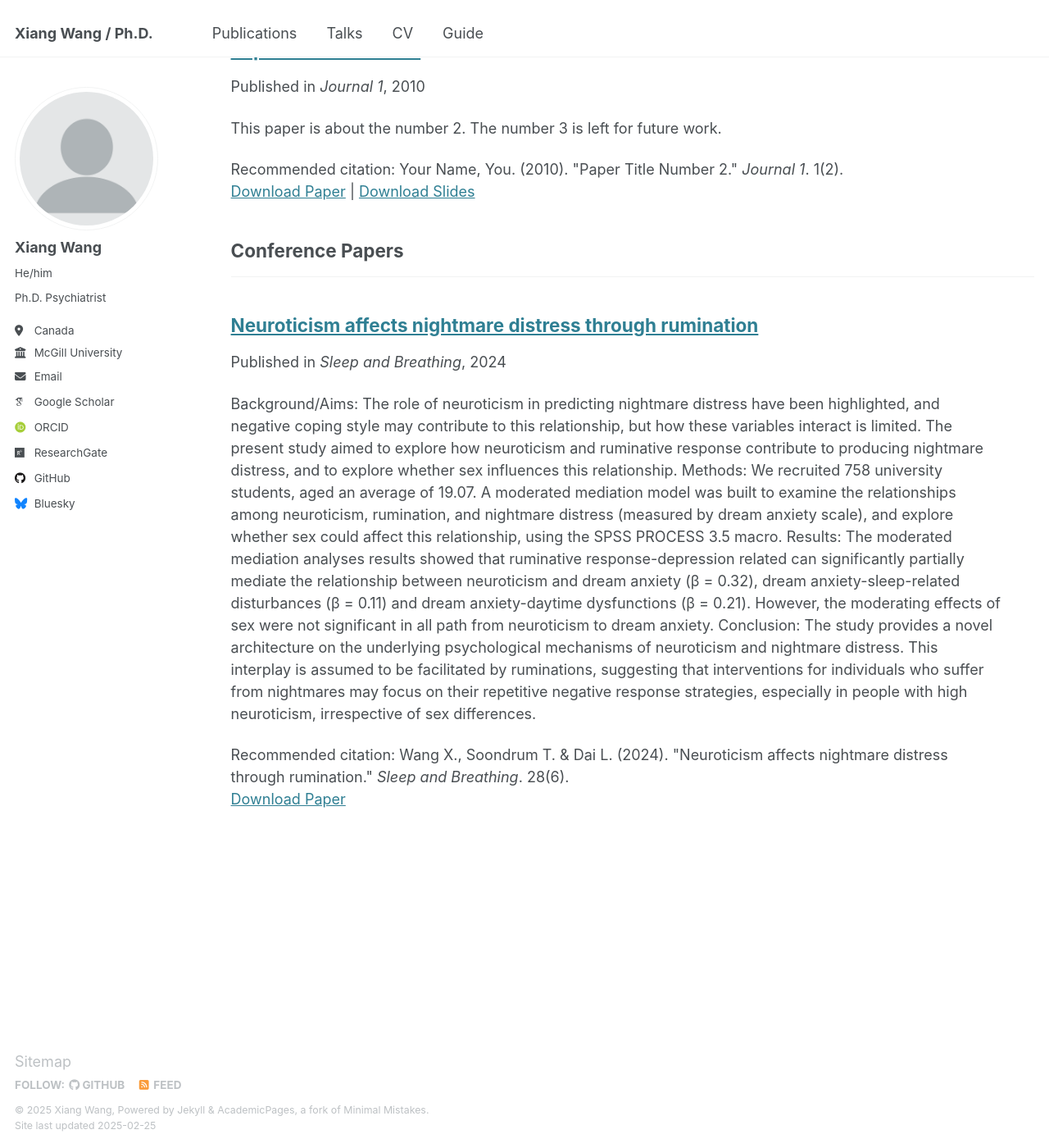
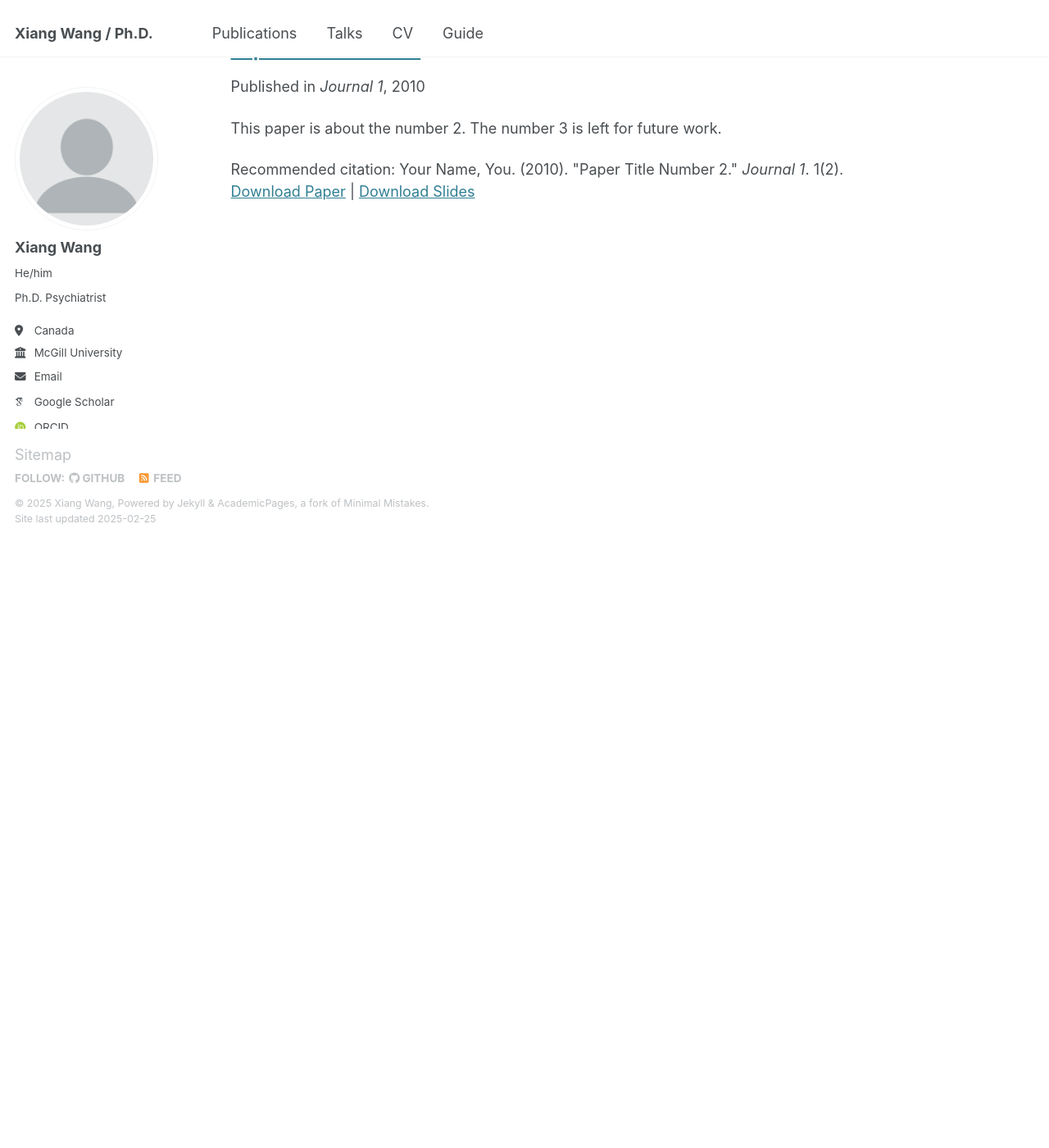
Before and after one commit to Xiang-Wangs/xiang-wangs.github.io, a Jekyll site: the page built from _pages/publications.html, in a window 1280 px wide and 1400 px high, scrolled down 784 px. Shown: the whole window at 82% size. Built offline with Jekyll 4.4.1, drawn with Linux system fonts in a browser that asks for light colours; some web fonts are replaced; after the commit the page ends 1444 px from its top, so only the background shows below that.

Commit message:
Update 20240816_Neuroticism_affects_nightmare_distress_through_rumination.md

```diff
--- a/_publications/20240816_Neuroticism_affects_nightmare_distress_through_rumination.md
+++ b/_publications/20240816_Neuroticism_affects_nightmare_distress_through_rumination.md
@@ -1,9 +1,9 @@
 ---
 title: "Neuroticism affects nightmare distress through rumination"
 collection: publications
-category: conferences
+category: manuscript
 permalink: /publication/20240816_Neuroticism_affects_nightmare_distress_through_rumination
-#excerpt: 'This paper is about fixing template issue #693.'
+excerpt: ''
 date: 2024-08-16
 venue: 'Sleep and Breathing'
 paperurl: 'http://xiang-wangs.github.io/files/20240816_Neuroticism_affects_nightmare_distress_through_rumination.pdf'
@@ -11,6 +11,9 @@ citation: 'Wang X., Soondrum T. & Dai L. (2024). &quot;Neuroticism affects night
 ---
 
 Background/Aims: The role of neuroticism in predicting nightmare distress have been highlighted, and negative coping style may contribute to this relationship, but how these variables interact is limited. The present study aimed to explore how neuroticism and ruminative response contribute to producing nightmare distress, and to explore whether sex influences this relationship.
+
 Methods: We recruited 758 university students, aged an average of 19.07. A moderated mediation model was built to examine the relationships among neuroticism, rumination, and nightmare distress (measured by dream anxiety scale), and explore whether sex could affect this relationship, using the SPSS PROCESS 3.5 macro.
+
 Results: The moderated mediation analyses results showed that ruminative response-depression related can significantly partially mediate the relationship between neuroticism and dream anxiety (β = 0.32), dream anxiety-sleep-related disturbances (β = 0.11) and dream anxiety-daytime dysfunctions (β = 0.21). However, the moderating effects of sex were not significant in all path from neuroticism to dream anxiety.
+
 Conclusion: The study provides a novel architecture on the underlying psychological mechanisms of neuroticism and nightmare distress. This interplay is assumed to be facilitated by ruminations, suggesting that interventions for individuals who suffer from nightmares may focus on their repetitive negative response strategies, especially in people with high neuroticism, irrespective of sex differences.
```
